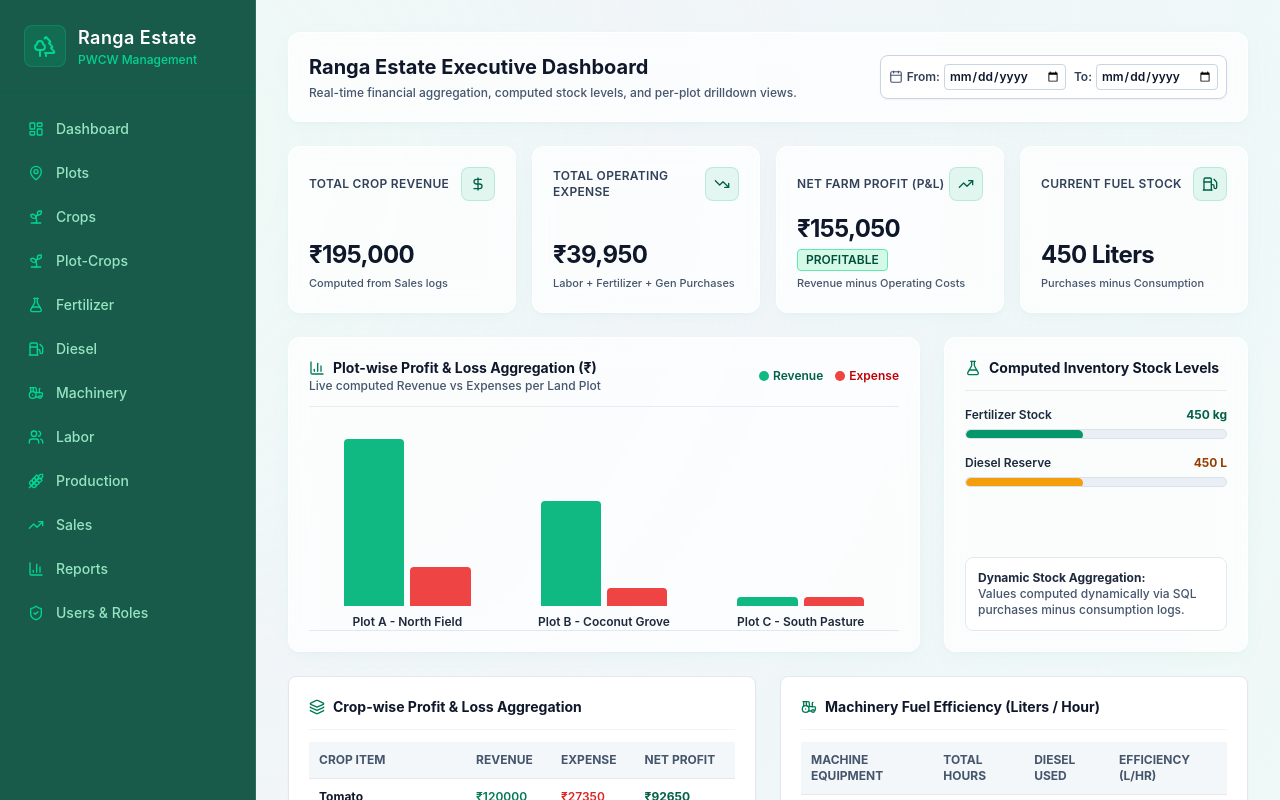
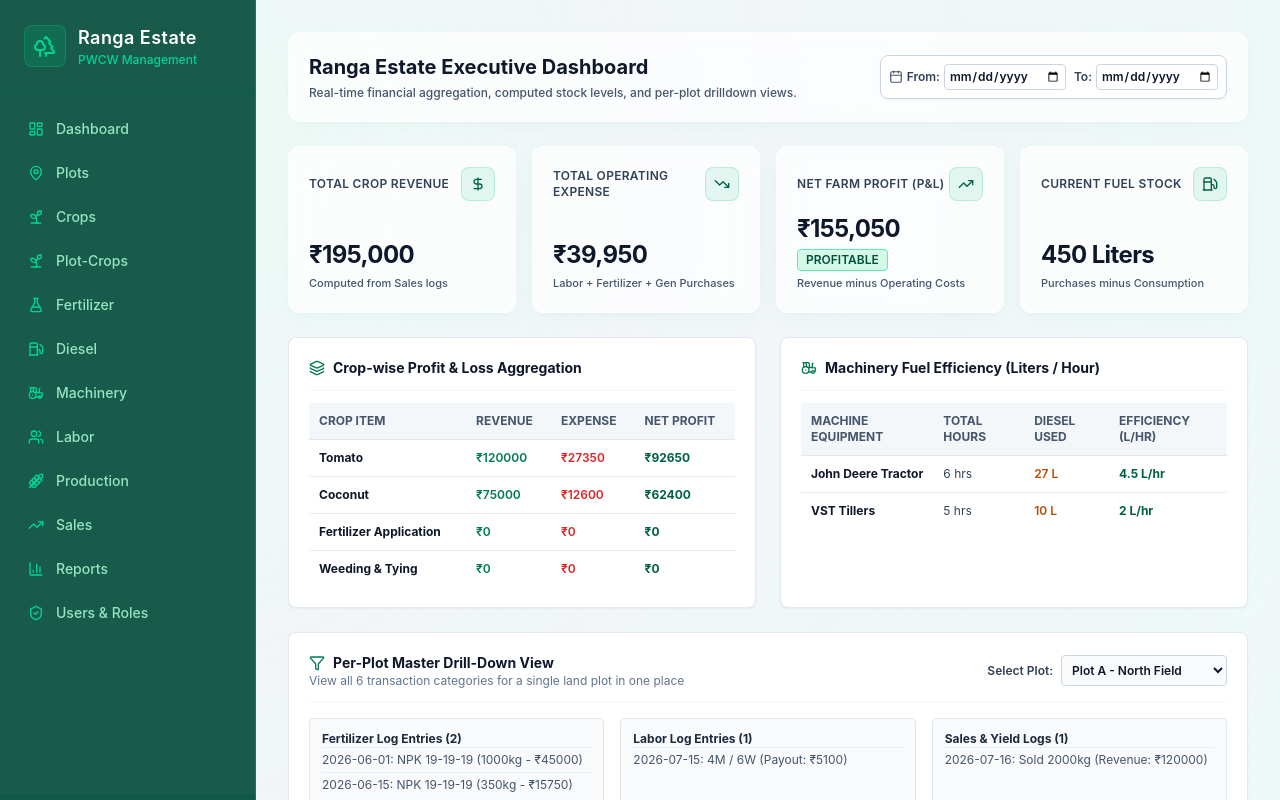
Before and after one commit to suressvar/Estate-PWCW-Project, a Next.js app: page / in a window 1280 px wide. Shown: the top 800 px of the page. Built offline with nearby package versions, Linux system fonts and the light colour scheme.

Commit message:
feat: implement executive dashboard with financial KPIs and drill-down views

```diff
--- a/src/app/page.tsx
+++ b/src/app/page.tsx
@@ -7,9 +7,7 @@ import {
   TrendingUp,
   TrendingDown,
   Fuel,
-  BarChart3,
   Calendar,
-  FlaskConical,
   Filter,
   Tractor,
   Layers,
@@ -44,7 +42,7 @@ export default function DashboardPage() {
     return <div className="p-8 text-center text-xs text-slate-500 font-semibold">Loading Live Estate Dashboard...</div>;
   }
 
-  const { kpis, plotPnL, cropPnL, fuelEfficiency, plotDrillDown } = analytics;
+  const { kpis, cropPnL, fuelEfficiency, plotDrillDown } = analytics;
   const activeDrillData = plotDrillDown.find((d: any) => d.plotName === selectedPlotDrill) || plotDrillDown[0];
 
   return (
@@ -127,107 +125,7 @@ export default function DashboardPage() {
         />
       </div>
 
-      {/* Analytics Section: Plot P&L + Stock Level Gauges */}
-      <div className="grid grid-cols-1 lg:grid-cols-3 gap-6">
-        {/* Plot-wise P&L Chart */}
-        <div className="lg:col-span-2 glass-panel p-5 rounded-xl space-y-4">
-          <div className="flex items-center justify-between border-b border-slate-200/80 pb-3">
-            <div>
-              <h2 className="text-sm font-bold text-slate-900 flex items-center gap-2">
-                <BarChart3 className="w-4 h-4 text-emerald-700" />
-                Plot-wise Profit & Loss Aggregation (₹)
-              </h2>
-              <p className="text-xs text-slate-600 font-medium">Live computed Revenue vs Expenses per Land Plot</p>
-            </div>
-            <div className="flex items-center gap-3 text-xs font-semibold">
-              <span className="flex items-center gap-1 text-emerald-800">
-                <span className="w-2.5 h-2.5 rounded-full bg-emerald-500 inline-block"></span>
-                Revenue
-              </span>
-              <span className="flex items-center gap-1 text-red-700">
-                <span className="w-2.5 h-2.5 rounded-full bg-red-500 inline-block"></span>
-                Expense
-              </span>
-            </div>
-          </div>
 
-          <div className="space-y-3">
-            <div className="flex items-end justify-between gap-4 h-52 pt-4 px-2 border-b border-slate-200">
-              {plotPnL.map((item: any, idx: number) => {
-                const maxVal = Math.max(...plotPnL.map((p: any) => Math.max(p.Revenue, p.Expense)), 1000);
-                return (
-                  <div key={idx} className="flex-1 flex flex-col items-center gap-2 h-full justify-end group">
-                    <div className="flex items-end gap-1.5 w-full justify-center h-full">
-                      <div
-                        className="w-1/3 bg-emerald-500 rounded-t relative hover:bg-emerald-600 transition-all flex flex-col justify-end items-center"
-                        style={{ height: `${Math.max(5, (item.Revenue / maxVal) * 100)}%` }}
-                      >
-                        <span className="opacity-0 group-hover:opacity-100 transition-opacity absolute -top-6 text-[10px] font-bold text-emerald-800 bg-emerald-100 px-1 rounded border border-emerald-300">
-                          ₹{item.Revenue}
-                        </span>
-                      </div>
-                      <div
-                        className="w-1/3 bg-red-500 rounded-t relative hover:bg-red-600 transition-all flex flex-col justify-end items-center"
-                        style={{ height: `${Math.max(5, (item.Expense / maxVal) * 100)}%` }}
-                      >
-                        <span className="opacity-0 group-hover:opacity-100 transition-opacity absolute -top-6 text-[10px] font-bold text-red-800 bg-red-100 px-1 rounded border border-red-300">
-                          ₹{item.Expense}
-                        </span>
-                      </div>
-                    </div>
-                    <span className="text-xs font-semibold text-slate-800">{item.plot}</span>
-                  </div>
-                );
-              })}
-            </div>
-          </div>
-        </div>
-
-        {/* Computed Stock Gauges */}
-        <div className="glass-panel p-5 rounded-xl space-y-5 flex flex-col justify-between">
-          <div>
-            <h2 className="text-sm font-bold text-slate-900 flex items-center gap-2 border-b border-slate-200/80 pb-3">
-              <FlaskConical className="w-4 h-4 text-emerald-700" />
-              Computed Inventory Stock Levels
-            </h2>
-
-            <div className="mt-4 space-y-4 text-xs">
-              <div className="space-y-1.5">
-                <div className="flex justify-between font-semibold">
-                  <span className="text-slate-800">Fertilizer Stock</span>
-                  <span className="text-emerald-800 font-bold">{kpis.currentFertilizerStockKg} kg</span>
-                </div>
-                <div className="w-full bg-slate-200/70 rounded-full h-2.5 overflow-hidden border border-slate-300/50">
-                  <div
-                    className="bg-emerald-600 h-2.5 rounded-full"
-                    style={{ width: `${Math.min(100, (kpis.currentFertilizerStockKg / 1000) * 100)}%` }}
-                  ></div>
-                </div>
-              </div>
-
-              <div className="space-y-1.5">
-                <div className="flex justify-between font-semibold">
-                  <span className="text-slate-800">Diesel Reserve</span>
-                  <span className="text-amber-800 font-bold">{kpis.currentDieselStockLiters} L</span>
-                </div>
-                <div className="w-full bg-slate-200/70 rounded-full h-2.5 overflow-hidden border border-slate-300/50">
-                  <div
-                    className="bg-amber-500 h-2.5 rounded-full"
-                    style={{ width: `${Math.min(100, (kpis.currentDieselStockLiters / 1000) * 100)}%` }}
-                  ></div>
-                </div>
-              </div>
-            </div>
-          </div>
-
-          <div className="p-3 bg-white/90 border border-slate-200 rounded-lg text-xs space-y-1">
-            <span className="font-bold text-slate-800">Dynamic Stock Aggregation:</span>
-            <p className="text-slate-600 font-medium">
-              Values computed dynamically via SQL purchases minus consumption logs.
-            </p>
-          </div>
-        </div>
-      </div>
 
 
       {/* Machinery Fuel Efficiency & Crop-wise P&L Section */}
```
